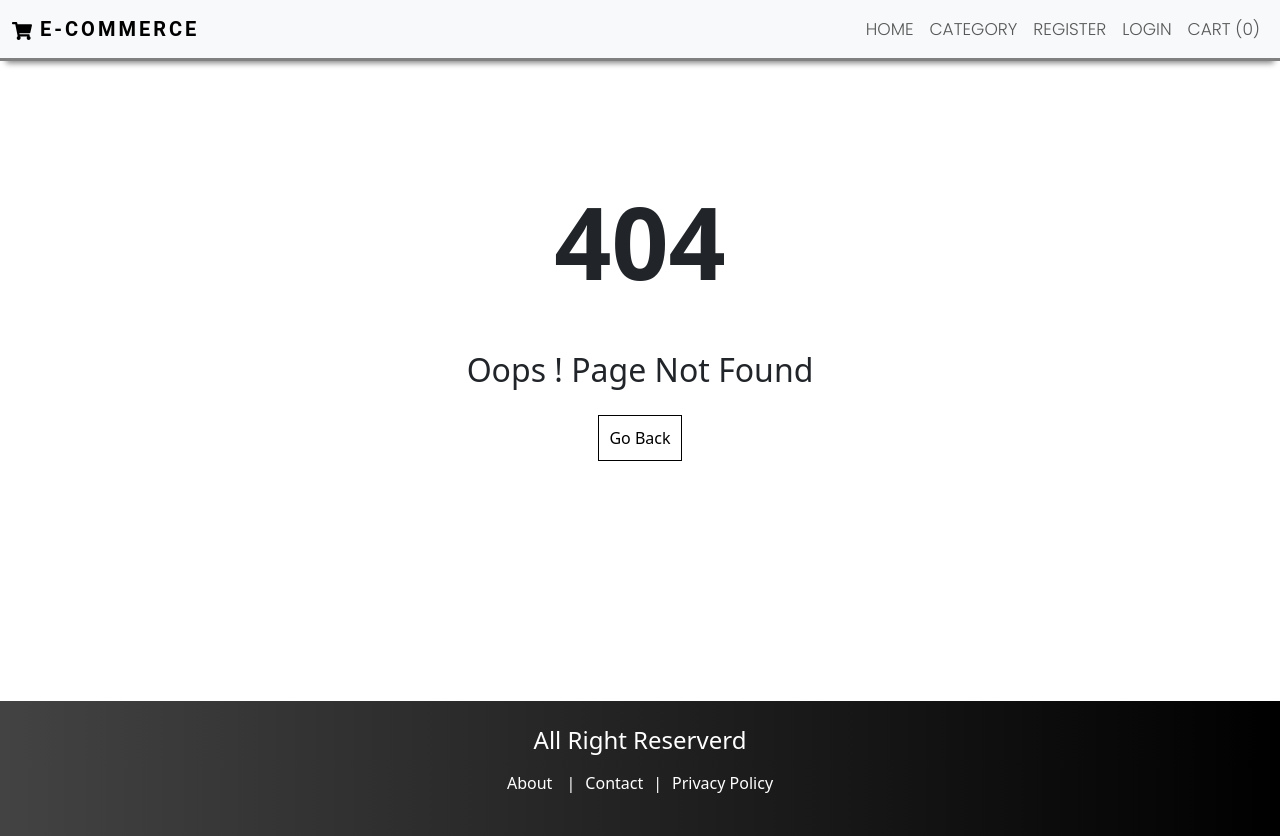
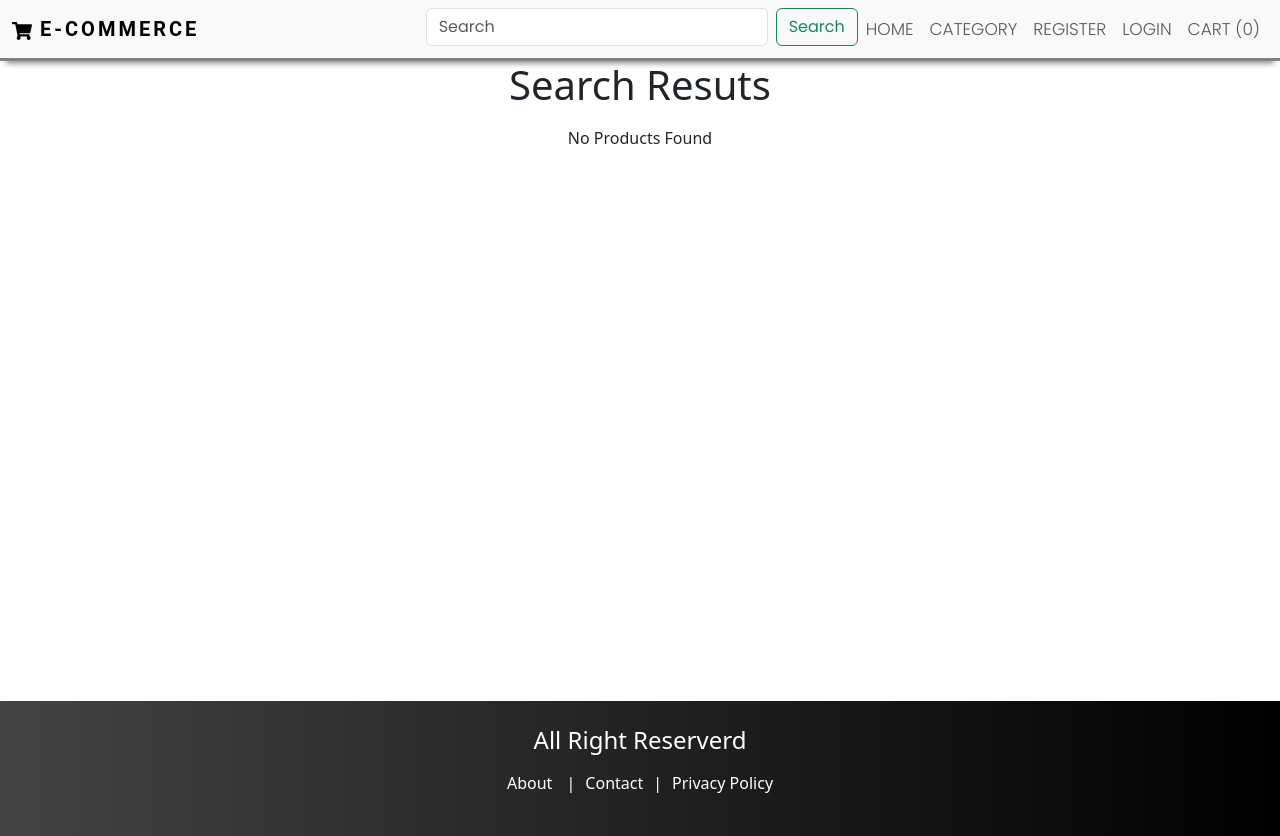
Before and after one commit to prashant133/E-commerce_mern, a React (Create React App) app in the folder client/: page /search in a window 1280 px wide. Before the commit this address had no page. Built offline with nearby package versions, Linux system fonts and the light colour scheme.

Commit message:
search filter functionality

```diff
--- a/client/src/App.js
+++ b/client/src/App.js
@@ -22,12 +22,14 @@
 import Profile from "./pages/user/Profile";
 import Products from "./pages/Admin/Products";
 import UpdateProduct from "./pages/Admin/UpdateProduct";
+import Search from "./pages/Search";
 
 function App() {
   return (
     <>
       <Routes>
         <Route path="/" element={<HomePage />} />
+        <Route path="/search" element={<Search />} />
         <Route path="/dashboard" element={<PrivateRoute />}>
           <Route path="user" element={<Dashboard />} />
           <Route path="user/orders" element={<Orders />} />
--- /dev/null
+++ b/client/src/components/Form/SearchInput.js
@@ -0,0 +1,40 @@
+import React from "react";
+import { useSearch } from "../../context/search";
+import Axios from "axios";
+import { useNavigate } from "react-router-dom";
+const SearchInput = () => {
+  const [values, setValues] = useSearch();
+  const navigate = useNavigate();
+
+  const handleSubmit = async (e) => {
+    e.preventDefault();
+    try {
+      const { data } = await Axios.get(
+        `/api/v1/product/search/${values.keyword}`
+      );
+      setValues({ ...values, results: data });
+      navigate("/search");
+    } catch (error) {
+      console.log(error);
+    }
+  };
+  return (
+    <div>
+      <form className="d-flex" role="search" onSubmit={handleSubmit}>
+        <input
+          className="form-control me-2"
+          type="search"
+          placeholder="Search"
+          aria-label="Search"
+          value={values.keyword}
+          onChange={(e) => setValues({ ...values, keyword: e.target.value })}
+        />
+        <button className="btn btn-outline-success" type="submit">
+          Search
+        </button>
+      </form>
+    </div>
+  );
+};
+
+export default SearchInput;
--- a/client/src/components/Layout/Header.js
+++ b/client/src/components/Layout/Header.js
@@ -3,6 +3,7 @@
 import { FaShoppingCart } from "react-icons/fa";
 import { useAuth } from "../../context/auth";
 import toast, { Toast } from "react-hot-toast";
+import SearchInput from "../Form/SearchInput";
 
 const Header = () => {
    const [auth, setAuth] = useAuth();
@@ -29,6 +30,7 @@
                <div className="collapse navbar-collapse" id="navbarTogglerDemo01">
                   <Link to="/" className="navbar-brand" ><FaShoppingCart /> E-commerce </Link>
                   <ul className="navbar-nav ms-auto mb-2 mb-lg-0">
+                     <SearchInput/>
                      <li className="nav-item">
                         <NavLink to="/" className="nav-link " >Home</NavLink>
                      </li>
--- /dev/null
+++ b/client/src/context/search.js
@@ -0,0 +1,22 @@
+import { useState, useEffect, useContext, createContext } from "react";
+
+
+const SearchContext = createContext();
+const SearchProvider = ({ children }) => {
+  const [auth, setAuth] = useState({
+   keyword : "",
+   results : [],
+  });
+
+
+  return (
+    <SearchContext.Provider value={[auth, setAuth]}>
+      {children}
+    </SearchContext.Provider>
+  );
+};
+
+// custom hook
+const useSearch = () => useContext(SearchContext);
+
+export { useSearch, SearchProvider };
--- a/client/src/index.js
+++ b/client/src/index.js
@@ -6,15 +6,18 @@
 import { BrowserRouter } from "react-router-dom";
 import { AuthProvider } from './context/auth';
 import 'antd/dist/reset.css'
+import { SearchProvider } from './context/search';
 
 const root = ReactDOM.createRoot(document.getElementById('root'));
 root.render(
   <AuthProvider>
+    <SearchProvider>
       <BrowserRouter>
 
         <App />
 
-    </BrowserRouter>
+      </BrowserRouter>
+    </SearchProvider>
 
   </AuthProvider>
 
--- /dev/null
+++ b/client/src/pages/Search.js
@@ -0,0 +1,42 @@
+import React from "react";
+import Layout from "./../components/Layout/Layout";
+import { useSearch } from "../context/search";
+const Search = () => {
+  const [values, setValues] = useSearch();
+  return (
+    <Layout title={"Search results"}>
+      <div className="container">
+        <div className="text-center">
+          <h1>Search Resuts</h1>
+          <h6>
+            {values?.results.length < 1
+              ? "No Products Found"
+              : `Found ${values?.results.length}`}
+          </h6>
+          <div className="d-flex flex-wrap mt-4">
+            {values?.results.map((p) => (
+              <div className="card m-2" style={{ width: "18rem" }}>
+                <img
+                  src={`/api/v1/product/product-photo/${p._id}`}
+                  className="card-img-top"
+                  alt={p.name}
+                />
+                <div className="card-body">
+                  <h5 className="card-title">{p.name}</h5>
+                  <p className="card-text">
+                    {p.description.substring(0, 30)}...
+                  </p>
+                  <p className="card-text"> $ {p.price}</p>
+                  <button class="btn btn-primary ms-1">More Details</button>
+                  <button class="btn btn-secondary ms-1">ADD TO CART</button>
+                </div>
+              </div>
+            ))}
+          </div>
+        </div>
+      </div>
+    </Layout>
+  );
+};
+
+export default Search;
```
Also changed, not shown: 2 other files (tests, documents, lock files or other folders).
